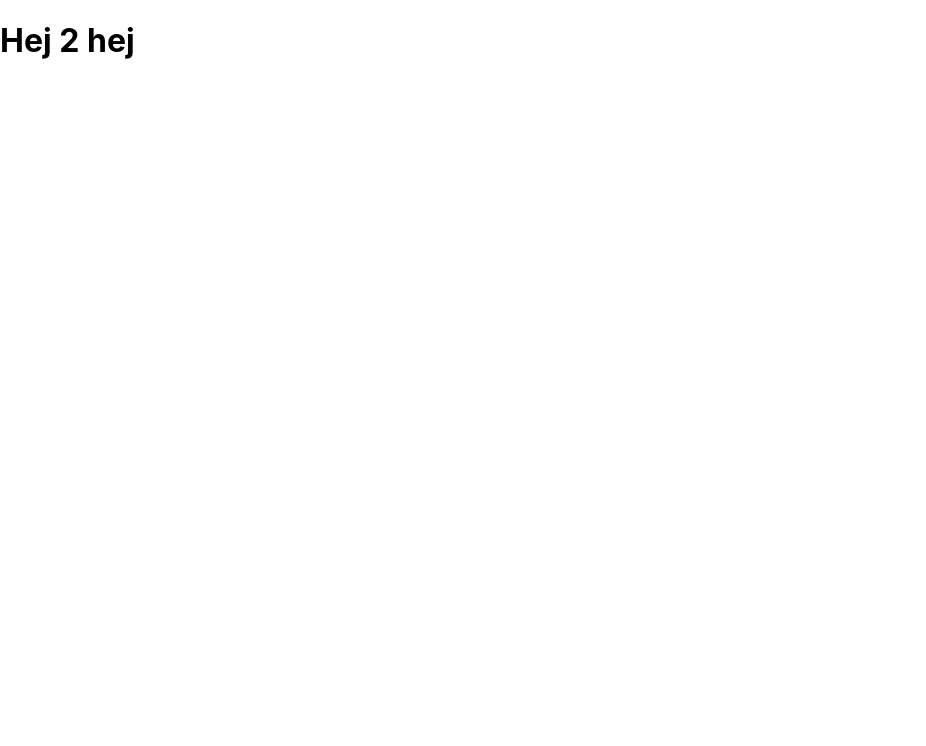
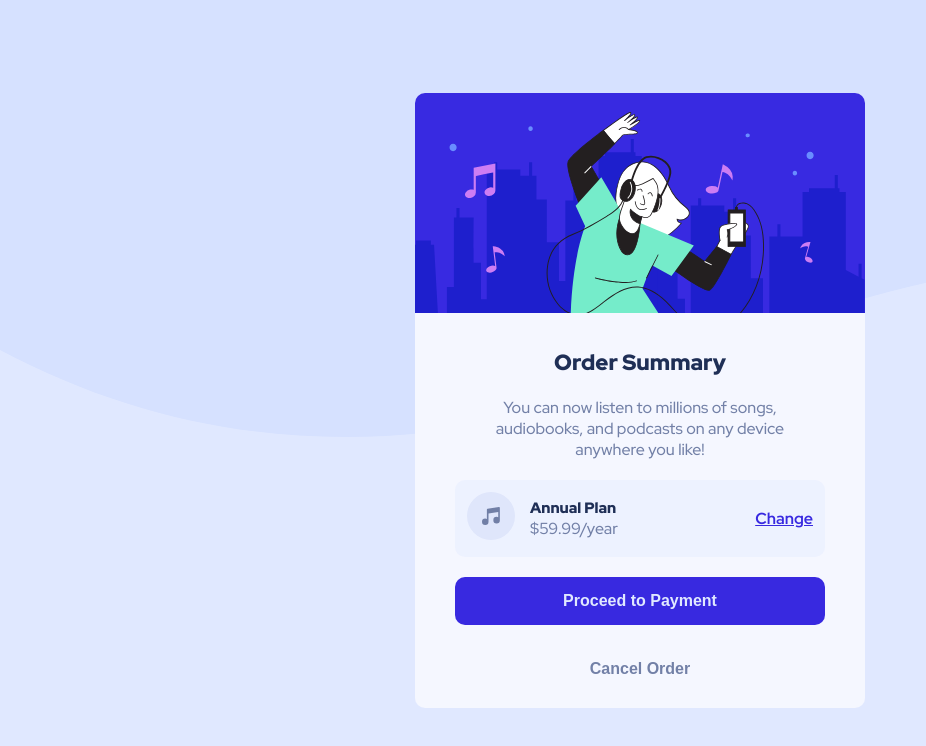
Before and after one commit to MMR-Solutions-AB/order-card, a React (Vite) app: page / in a window 1280 px wide. Shown: the top 746 px of the page, without its empty margins (0-926 px from the left). Built offline with nearby package versions, Linux system fonts and the light colour scheme.

Commit message:
added card

```diff
--- a/index.html
+++ b/index.html
@@ -4,7 +4,16 @@
         <meta charset="UTF-8" />
         <link rel="icon" type="image/svg+xml" href="/src/favicon.svg" />
         <meta name="viewport" content="width=device-width, initial-scale=1.0" />
-    <title>Vite App</title>
+
+        <!-- Google font -->
+        <link rel="preconnect" href="https://fonts.googleapis.com" />
+        <link rel="preconnect" href="https://fonts.gstatic.com" crossorigin />
+        <link
+            href="https://fonts.googleapis.com/css2?family=Red+Hat+Display:wght@500;700;900&display=swap"
+            rel="stylesheet"
+        />
+
+        <title>Order card</title>
     </head>
     <body>
         <div id="root"></div>
--- a/src/App.jsx
+++ b/src/App.jsx
@@ -1,7 +1,12 @@
+import BackgroundWrapper from './components/BackgroundWrapper'
+import Card from './components/Card'
+
 function App() {
     return (
         <div className='App'>
-            <h1>Hej 2 hej</h1>
+            <BackgroundWrapper>
+                <Card />
+            </BackgroundWrapper>
         </div>
     )
 }
--- /dev/null
+++ b/src/components/BackgroundWrapper.jsx
@@ -0,0 +1,5 @@
+import React from 'react'
+
+export default function BackgroundWrapper({ children }) {
+    return <div className='background-wrapper'>{children}</div>
+}
--- /dev/null
+++ b/src/components/Card.jsx
@@ -0,0 +1,21 @@
+import React from 'react'
+import CardImageBanner from './CardImageBanner'
+import Plan from './Plan'
+
+export default function Card() {
+    return (
+        <div className='card'>
+            <CardImageBanner />
+            <div className='card-content'>
+                <h1 className='card-title'>Order Summary</h1>
+                <p className='card-description'>
+                    You can now listen to millions of songs, audiobooks, and
+                    podcasts on any device anywhere you like!
+                </p>
+                <Plan />
+                <button className='button-purple'>Proceed to Payment</button>
+                <button className='button'>Cancel Order</button>
+            </div>
+        </div>
+    )
+}
--- /dev/null
+++ b/src/components/CardImageBanner.jsx
@@ -0,0 +1,12 @@
+import React from 'react'
+export default function CardImageBanner() {
+    return (
+        <div className='card-image-banner'>
+            {/* <BackgroundImage /> */}
+            <img
+                src='/src/images/illustration-hero.svg'
+                alt='illustration hero'
+            />
+        </div>
+    )
+}
--- /dev/null
+++ b/src/components/Plan.jsx
@@ -0,0 +1,16 @@
+import React from 'react'
+
+export default function Plan() {
+    return (
+        <div className='card-plan'>
+            <div className='card-plan-icon'>
+                <img src='/src/images/icon-music.svg' alt='' />
+            </div>
+            <div className='card-plan-text'>
+                <h3>Annual Plan</h3>
+                <p>$59.99/year</p>
+            </div>
+            <div className='card-plan-link'>Change</div>
+        </div>
+    )
+}
--- a/src/index.css
+++ b/src/index.css
@@ -1,13 +1,139 @@
-body {
-  margin: 0;
-  font-family: -apple-system, BlinkMacSystemFont, 'Segoe UI', 'Roboto', 'Oxygen',
-    'Ubuntu', 'Cantarell', 'Fira Sans', 'Droid Sans', 'Helvetica Neue',
-    sans-serif;
-  -webkit-font-smoothing: antialiased;
-  -moz-osx-font-smoothing: grayscale;
+* {
+    margin: 0px;
+    padding: 0px;
+    box-sizing: border-box;
 }
 
-code {
-  font-family: source-code-pro, Menlo, Monaco, Consolas, 'Courier New',
-    monospace;
+/* Skapar css variabler för färgerna från style-guide.md filen */
+:root {
+    --pale-blue: hsl(225, 100%, 94%);
+    --pale-blue-dimmed: hsl(225, 100%, 94%, 0.4);
+    --bright-blue: hsl(245, 75%, 52%);
+    --very-pale-blue: hsl(225, 100%, 98%);
+    --desaturated-blue: hsl(224, 23%, 55%);
+    --dark-blue: hsl(223, 47%, 23%);
 }
+
+body {
+    font-family: 'Red Hat Display', sans-serif;
+    font-weight: 500;
+    font-size: 16px;
+    color: var(--dark-blue);
+}
+
+p {
+    font-weight: 500;
+    color: var(--desaturated-blue);
+}
+
+.background-wrapper {
+    min-height: 100vh;
+    background-image: url('./images/pattern-background-desktop.svg');
+    background-repeat: no-repeat;
+    background-color: var(--pale-blue);
+    display: grid;
+    padding: 20px;
+    place-items: center;
+}
+
+.card {
+    border-radius: 10px;
+    width: min(100%, 450px);
+    background-color: var(--very-pale-blue);
+    overflow: hidden;
+}
+
+.card-content {
+    padding: 15px 40px;
+}
+
+.card-image-banner {
+    height: 220px;
+}
+
+.card-image-banner img {
+    width: 100%;
+    height: 100%;
+    object-fit: cover;
+}
+
+.card-title {
+    text-align: center;
+    font-size: 22px;
+    font-weight: 900;
+    padding: 20px 0px;
+}
+
+.card-description {
+    text-align: center;
+    margin: 0 auto;
+    max-width: 30ch;
+}
+
+.card-plan {
+    border-radius: 10px;
+    margin: 20px 0px;
+    padding: 12px;
+    display: flex;
+    align-items: center;
+    gap: 15px;
+    background-color: var(--pale-blue-dimmed);
+}
+
+.card-plan-icon {
+    flex-shrink: 0;
+}
+
+.card-plan-text {
+    flex-grow: 1;
+}
+
+.card-plan-text h3 {
+    font-size: 15px;
+    font-weight: 900;
+}
+
+.card-plan-link {
+    font-weight: 700;
+    text-decoration: underline;
+    color: var(--bright-blue);
+}
+
+.card-plan-link:hover {
+    text-decoration: none;
+    cursor: pointer;
+}
+
+button.button,
+button.button-purple {
+    background: transparent;
+    border: none;
+    border-radius: 10px;
+    padding: 15px;
+    cursor: pointer;
+    margin-top: 20px;
+    display: block;
+    text-align: center;
+    width: 100%;
+    font-size: 16px;
+    color: var(--desaturated-blue);
+    font-weight: 700;
+    transition: opacity 250ms;
+}
+
+button.button:hover,
+button.button-purple:hover {
+    opacity: 0.9;
+}
+
+button.button-purple {
+    color: var(--pale-blue);
+    background-color: var(--bright-blue);
+}
+
+/* Byter till en mindre bild för telefonen */
+@media screen and (max-width: 375px) {
+    .background-wrapper {
+        background-image: url('./images/pattern-background-mobile.svg');
+    }
+}
```
Also changed, not shown: 1 other file (tests, documents, lock files or other folders). Lines whose indentation alone changed are shown as unchanged.
